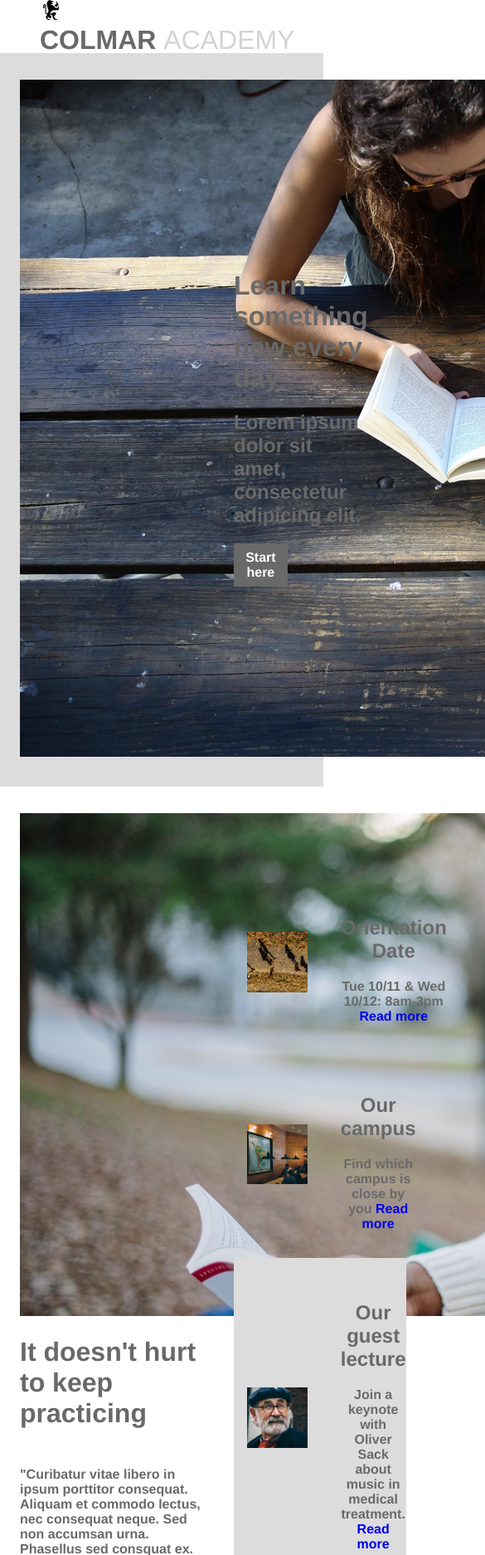
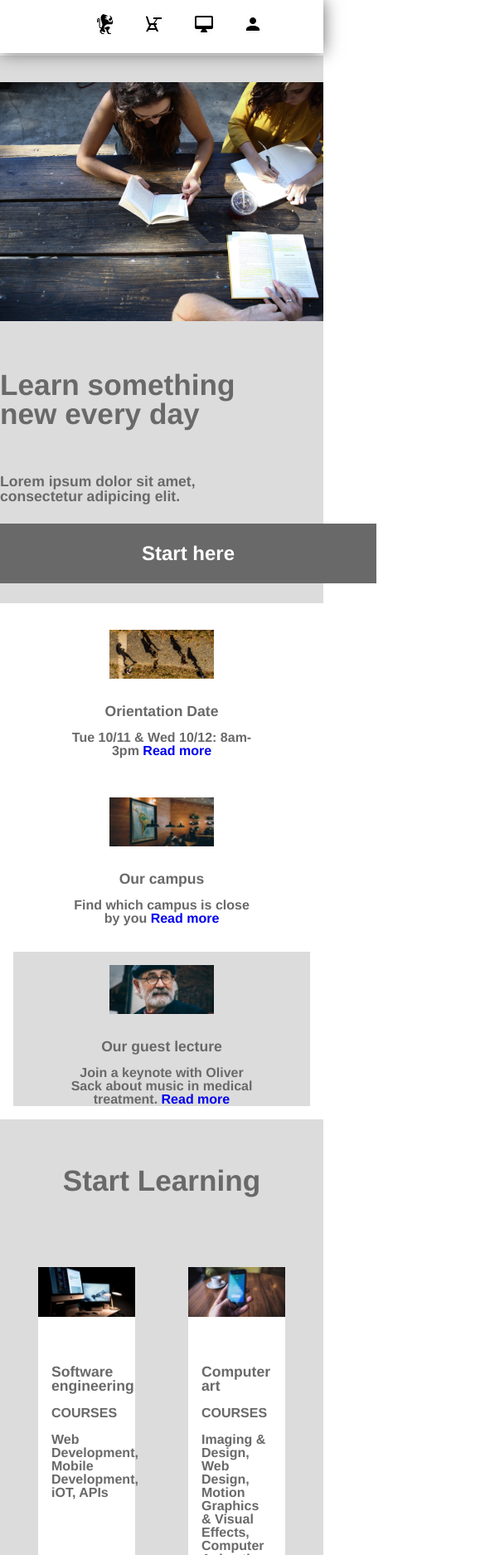
Before and after one commit to NilleHansen/Colmar-Academy, a plain HTML site: page index.html in a window 390 px wide. Shown: the top 1874 px of the page at 83% size, 585 px wide, since content can reach past the window. Drawn offline with Linux system fonts and the light colour scheme.

Commit message:
6th commit.

```diff
--- a/index.html
+++ b/index.html
@@ -8,9 +8,8 @@
 
   <body>
     <!-- header -->
-    <header>
-      <nav class="container">
-        <div class="logo flexbox">
+    <header alt="header">
+      <div alt="logo" class="logo flexbox">
         <img src="resources/images/ic-logo.svg" alt="">
         <div class="logotext">
           <span>COLMAR</span>
@@ -18,16 +17,22 @@
         </div>
       </div>
 
+      <nav alt="navigation">
+
         <div class="desktop">
           <span>On Campus</span>
           <span>Online</span>
           <span>For Companies</span>
           <span>Sign in</span>
+
+        </div>
+
         <ul class="phone">
+          <li><img src="resources/images/ic-logo.svg" alt=""></li>
           <li><img src="resources/images/ic-on-campus.svg" alt=""></li>
           <li><img src="resources/images/ic-online.svg" alt=""></li>
           <li><img src="resources/images/ic-login.svg" alt=""></li>
-        </div>
+        </ul>
 
       </nav>
 
@@ -35,13 +40,13 @@
 
 <!-- Banner -->
 
-    <div class="banner">
-      <div class="image-container">
+    <div alt="introduction" class="banner">
+      <div alt="presentation" class="image-container">
         <img src="resources/images/banner.jpg" alt="">
       </div>
 
+      <div class="container learn">
         <div class="learn">
-        <div class="">
           <h1>Learn something new every day</h1>
           <h2>Lorem ipsum dolor sit amet, consectetur adipicing elit.</h2>
         </div>
@@ -52,9 +57,11 @@
       </div>
     </div>
 
+
+
 <!-- Main content -->
 
-<div class="main">
+<div class="container main">
   <div class="practice">
     <img src="resources/images/information-main.jpg" alt="">
     <h1>It doesn't hurt to keep practicing</h1>
@@ -96,9 +103,41 @@
   </div>
 
 </div>
+
+  <!-- phone Banner -->
+
+  <div class="phone-banner">
+
+  <div class="event">
+      <img src="resources/images/information-orientation-mobile.jpg" alt="">
+        <div class="container">
+          <h2>Orientation Date</h2>
+          <p>Tue 10/11 & Wed 10/12: 8am-3pm</p>
+          <a href="#">Read more</a>
+        </div>
+  </div>
+
+  <div class="event">
+    <img src="resources/images/information-campus-mobile.jpg" alt="">
+      <div class="container">
+        <h2>Our campus</h2>
+        <p>Find which campus is close by you</p>
+        <a href="#">Read more</a>
+      </div>
+  </div>
+
+  <div class="event">
+    <img src="resources/images/information-guest-lecture-mobile.jpg" alt="">
+      <div class="container">
+        <h2>Our guest lecture</h2>
+        <p>Join a keynote with Oliver Sack about music in medical treatment.</p>
+        <a href="#">Read more</a>
+      </div>
+  </div>
+  </div>
 <!-- Courses -->
 
-<div class="start-learning">
+<div alt="course info" class="container start-learning">
 
   <h1>Start Learning</h1>
 
@@ -162,7 +201,7 @@
 
 <!-- Thesis -->
 
-<div class="thesis">
+<div class="container thesis">
 <h1>Thesis exhibit</h1>
 
 <div class="thesis-container">
@@ -199,8 +238,13 @@
 
 <!-- Footer -->
 
-<footer>
+<footer alt="site-footer">
   &copy; 2016 Colmar Academy. All rights reserved
+
+<nav>
+  <span>Terms</span>
+  <span>Privacy</span>
+</nav>
 </footer>
 
 
--- a/resources/css/style.css
+++ b/resources/css/style.css
@@ -8,26 +8,30 @@ html {
 
 body {
   margin: 0;
+  line-height: 1;
 }
 
 /* Navigation Bar */
 
 header {
+  top: 0;
+  position: fixed;
   width: 100%;
   display: flex;
-  height: 64px;
-  font-size: 32px;
+  height: 4rem;
+  z-index: 3;
   align-items: center;
   justify-content: space-between;
   background-color: white;
+  box-shadow: 0px 0px 20px 0px;
 }
+
 nav {
-  height: 64px;
-  font-size: 32px;
-  display: flex;
-  align-items: center;
-  justify-content: space-between;;
+  padding-right: 1.5rem;
+}
 
+nav span {
+  padding-left: 1rem;
 }
 
 ul {
@@ -57,10 +61,6 @@ div {
   flex-grow: 1;
 }
 
-.logo img {
-
-}
-
 .logotext {
   font-weight: bold;
   font-size: 32px;
@@ -83,8 +83,8 @@ div {
 }
 
 .container {
-  margin: 0;
-  padding: 32px 24px;
+  margin: 0 auto;
+  padding: 2rem 1.5rem;
 }
 
 /* Banner */
@@ -93,8 +93,8 @@ div {
   background-color: gainsboro;
   display: flex;
   align-items: center;
-  margin: 0;
-  width: 100%
+  width: 100%;
+  margin-top: 4.2rem;
 
 }
 
@@ -104,7 +104,11 @@ div {
 
 }
 
-.learn {
+.image-container img {
+  width: 100%;
+}
+
+.container .learn {
   flex-direction: column;
   justify-content: center;
   align-items: center;
@@ -129,7 +133,9 @@ div {
 
 }
 
-
+.phone-banner {
+  display: none;
+}
 
 /* Main Content */
 
@@ -137,17 +143,12 @@ div {
   display: flex;
   align-items: center;
   margin: 0;
-  width: 100%;
+  max-width: 100%;
 }
 
 .practice {
-  width: 60%;
+  max-width: 60%;
   padding: 32px 24px;
-}
-
-.practice img {
-
-
 }
 
 
@@ -166,6 +167,14 @@ div {
   padding: 24px 0px;
 }
 
+.practice {
+  max-width: 60%;
+}
+
+.practice img {
+  width: 100%;
+}
+
 .event {
   display: flex;
   align-items: center;
@@ -174,7 +183,7 @@ div {
 
 .event img {
   height: auto;
-  width: 35%;
+  max-width: 35%;
   padding: 16px 16px;
 
 }
@@ -256,7 +265,7 @@ div {
 }
 
 
-/* Courses */
+/* thesis */
 
 .thesis-container {
   width: 100%;
@@ -267,11 +276,18 @@ div {
 
 .thesis-info {
   width: 40%;
+  justify-content: center;
+  align-items: center;
+}
+
+.thesis-info .flexbox:first-child {
+    background-color: gainsboro;
 }
 
 .thesis-info img {
   width: 35%;
   height: auto;
+  padding: 16px 16px;
 }
 
 .thesis h1 {
@@ -285,7 +301,12 @@ div {
 
 }
 
-.thesis .flexbox {
+.video-flexbox video {
+  width: 100%;
+}
+
+.thesis-info .flexbox {
+  align-items: center;
 
 }
 
@@ -297,19 +318,97 @@ footer {
   display: flex;
   align-items: center;
   justify-content: space-between;
-  padding-top: 16px;
-  padding-left: 24px;
+  padding: 4rem 2rem;
 }
 
-/* grid display */
+/* display */
+
+@media only screen and (max-width: 1024px){
+  .container {
+    padding: 0;
+  }
+
+  .banner {
+    flex-direction: column;
+  }
+
+  .image-container {
+    width: 100%;
+    margin: 0;
+  }
+
+  .container .learn {
+    align-items: center;
+  }
+
+  h1 {
+    padding-bottom: 2rem;
+    font-size: 2.2rem;
+  }
+
+  h2 {
+    font-size: 1.1rem;
+
+  }
+
+  .start-here {
+    width: 100%;
+    padding: 1.5rem 2rem;
+    font-size: 1.5rem;
+    margin: 1.5rem 0;
+
+  }
+
+  .practice {
+    display: none;
+  }
+
+  .program {
+    display: none;
+  }
+
+  .phone-banner {
+    display: flex;
+    flex-direction: column;
+  }
+
+  .phone-banner .event{
+    flex-direction: column;
+    align-items: center;
+    max-width: 100%;
+    margin: 1rem;
+  }
+
+  .phone-banner .event img {
+    align-items: center;
+    width: 100%;
+  }
+}
 
 @media only screen and (max-width: 700px){
+
+  /* header */
+
+  header {
+    justify-content: center;
+
+  }
+
+  nav {
+      padding: 0;
+  }
+
+  .logo {
+    display: none;
+    flex-grow: 0;
+  }
+
   .phone {
     display: flex;
     flex-grow: 1;
     justify-content: space-around;
     align-items: center;
-    display: block;
+
     }
 
     .desktop {
```
Lines whose indentation alone changed are shown as unchanged.
